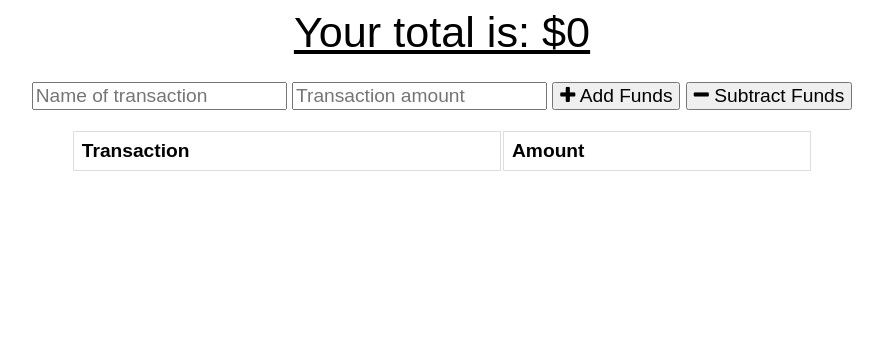
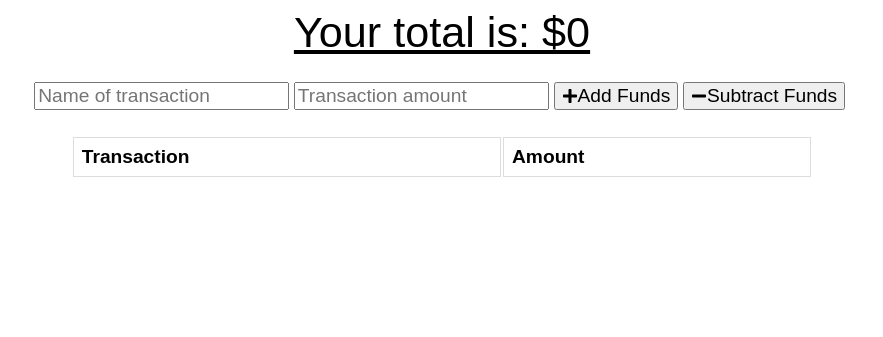
Before and after one commit to vsumargo/Budget-Tracker-PWA, a website: page public/index.html in a window 1280 px wide. Shown: the whole page, without its empty margins (198-1081 px from the left). Drawn offline with nearby package versions, Linux system fonts and the light colour scheme; no server answers.

Commit message:
add local files of Chart.Js & CSS & icons to store to cache with service worker

```diff
--- a/public/index.html
+++ b/public/index.html
@@ -7,7 +7,8 @@
   <meta name="theme-color" content="#317EFB">
   <link rel="shortcut icon" href="icons/icon-192x192.png" type="image/x-icon">
 
-  <link rel="stylesheet" href="https://stackpath.bootstrapcdn.com/font-awesome/4.7.0/css/font-awesome.min.css">
+  <!-- <link rel="stylesheet" href="https://stackpath.bootstrapcdn.com/font-awesome/4.7.0/css/font-awesome.min.css"> -->
+  <link rel="stylesheet" type="text/css" href="Chart.min.css">
   <link rel="stylesheet" href="styles.css">
   <link rel="manifest" href="manifest.webmanifest">
 
@@ -22,8 +23,8 @@
     <div class="form">
       <input type="text" id="t-name" placeholder="Name of transaction" />
       <input type="number" min="0" id="t-amount" placeholder="Transaction amount" />
-      <button id="add-btn"><i class="fa fa-plus buttons"></i> Add Funds</button>
-      <button id="sub-btn"><i class="fa fa-minus"></i> Subtract Funds</button>
+      <button id="add-btn"> <img src="icons/plus-solid.svg" alt="plus-icon" id="plusIcon"> Add Funds</button>
+      <button id="sub-btn"><img src="icons/minus-solid.svg" alt="minus- icon" id="minusIcon"> Subtract Funds</button>
       <p class="error"></p>
     </div>
 
@@ -42,7 +43,8 @@
     <canvas id="myChart"></canvas>
   </div>
 
-  <script src="https://cdn.jsdelivr.net/npm/chart.js@2.8.0"></script>
+  <!-- <script src="https://cdn.jsdelivr.net/npm/chart.js@2.8.0"></script> -->
+  <script src="Chart.bundle.min.js"></script>
   <script src="index.js"></script>
   <script>
     if ("serviceWorker" in navigator) {
--- a/public/service-worker.js
+++ b/public/service-worker.js
@@ -8,6 +8,10 @@ const FILES_TO_CACHE = [
   "/index.js",
   "/icons/icon-192x192.png",
   "/icons/icon-512x512.png",
+  "/Chart.bundle.min.js",
+  "/Chart.min.css",
+  "/icons/minus-solid.svg",
+  "/icons/plus-solid.svg"
 ];
 
 // install
@@ -44,7 +48,8 @@ self.addEventListener("activate", function(evt) {
 self.addEventListener("fetch", function(evt) {
   if (evt.request.url.includes("/api/")) {
     evt.respondWith(
-      caches.open(DATA_CACHE_NAME).then(cache => {
+      caches.open(DATA_CACHE_NAME)
+      .then(cache => {
         return fetch(evt.request)
           .then(response => {
             // If the response was good, clone it and store it in the cache.
--- a/public/styles.css
+++ b/public/styles.css
@@ -49,3 +49,21 @@ tr:nth-child(even) {
   width: 90%;
   margin: 0 auto;
 }
+
+#add-btn,#sub-btn{
+  display: flex;
+  justify-content: center;
+  align-items: center;
+  width: fit-content;
+}
+#plusIcon,#minusIcon{
+  height: 1rem;
+  width: 1rem;
+}
+
+.form{
+  display: flex;
+  justify-content: space-evenly;
+  align-items: center;
+  margin: 20px 0;
+}
```
Also changed, not shown: public/Chart.bundle.min.js (added), public/Chart.min.css (added), public/icons/minus-solid.svg (added), public/icons/plus-solid.svg (added).
